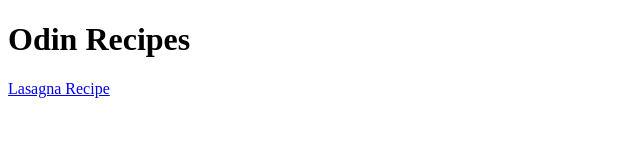
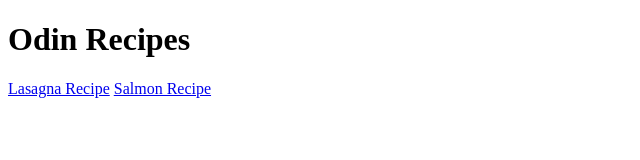
Before and after one commit to ana242022/odin-recipes, a plain HTML site: page index.html in a window 1280 px wide. Shown: the whole page, without its empty margins (0-640 px from the left). Drawn offline with Linux system fonts and the light colour scheme.

Commit message:
Add other recipes

```diff
--- a/index.html
+++ b/index.html
@@ -5,5 +5,6 @@
     <body>
        <h1>Odin Recipes</h1>
        <a href="recipes/lasagna.html">Lasagna Recipe</a>
+       <a href="https://www.allrecipes.com/recipe/12720/grilled-salmon-i/">Salmon Recipe</a>
     </body>
 </html>
```
